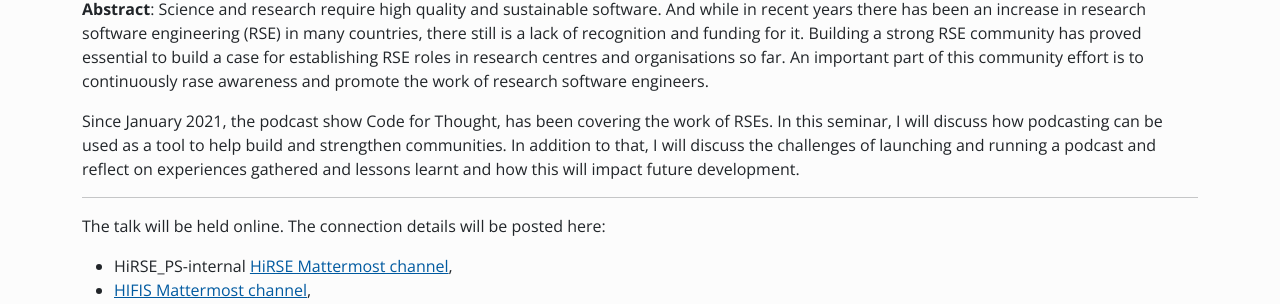
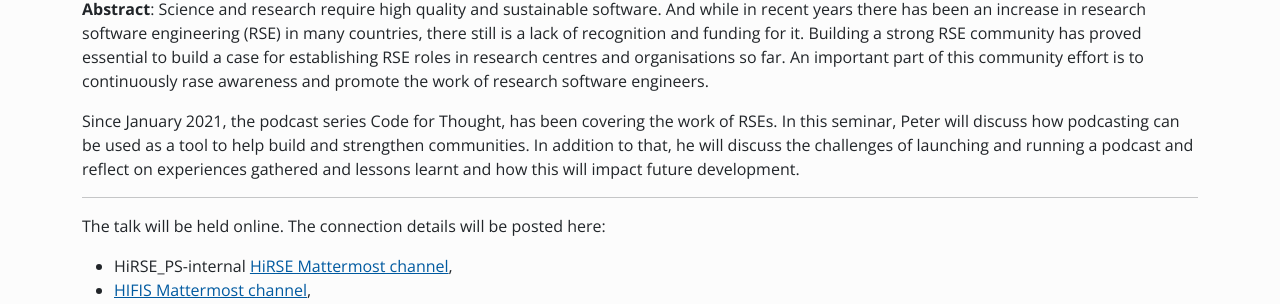
Before and after one commit to Helmholtz-HiRSE/helmholtz-hirse.github.io, a Jekyll site: the page built from _events/2023_03_09-seminar_13.md, in a window 1280 px wide. Shown: the part 449-753 px from the top of the page. Built offline with Jekyll 4.4.1, drawn with Linux system fonts in a browser that asks for light colours; nearby versions of some CDN libraries.

Commit message:
Update 2023_03_09-seminar_13.md

```diff
--- a/_events/2023_03_09-seminar_13.md
+++ b/_events/2023_03_09-seminar_13.md
@@ -13,7 +13,7 @@ On March 9, 2023, 10am, [**Peter Schmidt**](https://www.ucl.ac.uk/advanced-resea
 **Abstract**:
 Science and research require high quality and sustainable software. And while in recent years there has been an increase in research software engineering (RSE) in many countries, there still is a lack of recognition and funding for it. Building a strong RSE community has proved essential to build a case for establishing RSE roles in research centres and organisations so far. An important part of this community effort is to continuously rase awareness and promote the work of research software engineers.
 
-Since January 2021, the podcast show Code for Thought, has been covering the work of RSEs. In this seminar, I will discuss how podcasting can be used as a tool to help build and strengthen communities. In addition to that, I will discuss the challenges of launching and running a podcast and reflect on experiences gathered and lessons learnt and how this will impact future development.
+Since January 2021, the podcast series Code for Thought, has been covering the work of RSEs. In this seminar, Peter will discuss how podcasting can be used as a tool to help build and strengthen communities. In addition to that, he will discuss the challenges of launching and running a podcast and reflect on experiences gathered and lessons learnt and how this will impact future development.
 
 ***
 
```
